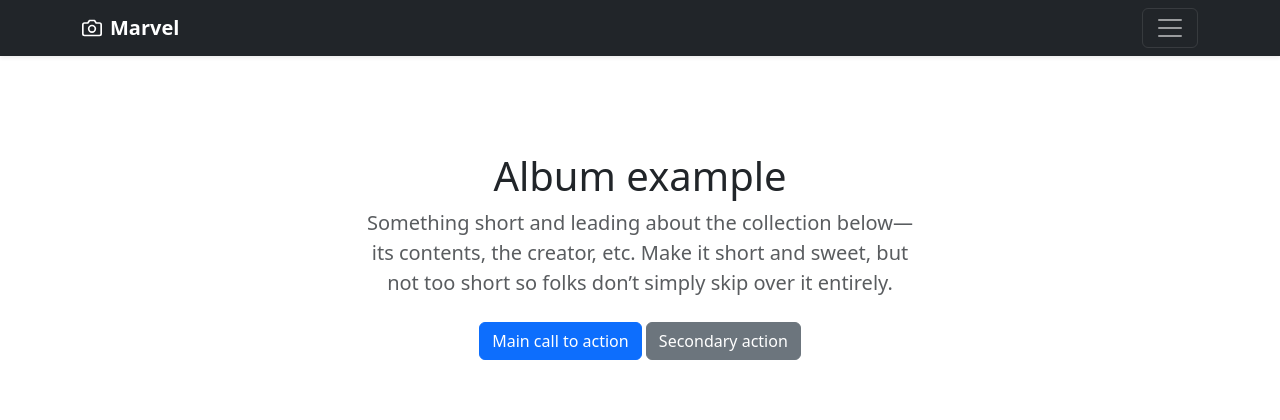
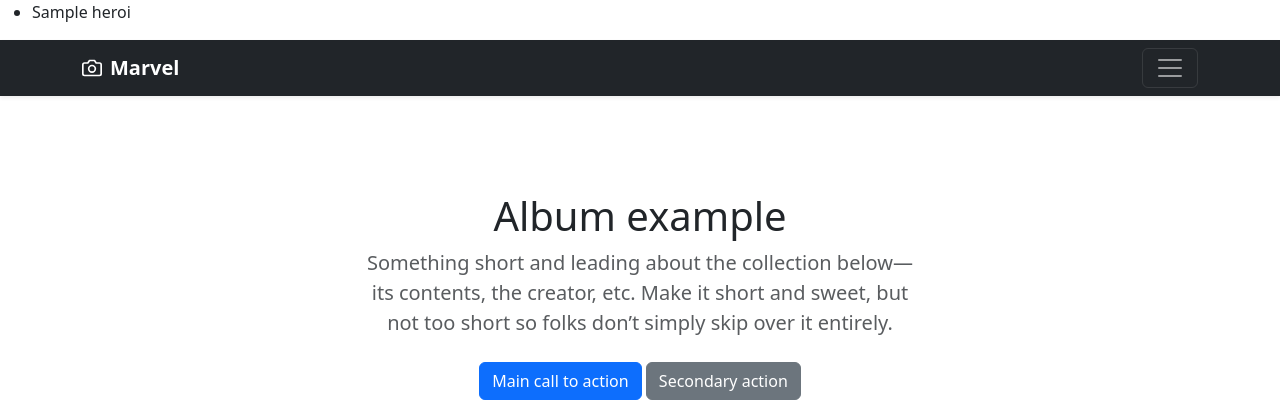
Before and after one commit to stefanyshaw/Marvel-KaShaw, a Flask app: template templates/index.html in a window 1280 px wide. Shown: the top 420 px of the page. Run offline with Flask 2, Linux system fonts and the light colour scheme; the template is opened without the code that fills it: most values are stand-ins (such as "Sample title", 1, 10 or a date in 2020); some libraries are stand-ins or nearby versions.

Commit message:
data index

```diff
--- a/app.py
+++ b/app.py
@@ -2,7 +2,7 @@ from flask import Flask, render_template
 from flask_fontawesome import FontAwesome
 #from flask_bootstrap import Bootstrap
 #from service.marvel import get_hero
-from model.marvel import busca_herois
+from model.marvel import get_hero
 
 app = Flask(__name__)
 fa = FontAwesome(app)
@@ -10,7 +10,7 @@ fa = FontAwesome(app)
 
 @app.route("/")
 def index():
-    lista_herois = busca_herois()
+    lista_herois = get_hero()
     return render_template('index.html', lista_herois)
 
 if __name__ == '__main__':
--- a/model/marvel.py
+++ b/model/marvel.py
@@ -9,6 +9,7 @@ import request
 load_dotenv()
 #os.getenv('API_kEY')
 
+#segurança
 def get_hash():
     ts = int(time())
     pvt = os.getenv('PVT_KEY')
@@ -20,7 +21,8 @@ def get_hash():
 
     return ts, apikey, hash_marvel
 
-def busca_herois(name_starts_with = ''):
+#api
+def get_hero(name_starts_with = ''):
     info_hash = get_hash()
 
     params = {
--- a/templates/index.html
+++ b/templates/index.html
@@ -48,6 +48,13 @@
   <body>
 
 <header>
+    <ul>
+        {%  for heroi in lista_herois %}
+            <li>{{ heroi['name'] }}</li>
+        {% endfor %}
+    </ul>
+
+
   <div class="collapse bg-dark" id="navbarHeader">
     <div class="container">
       <div class="row">
```
